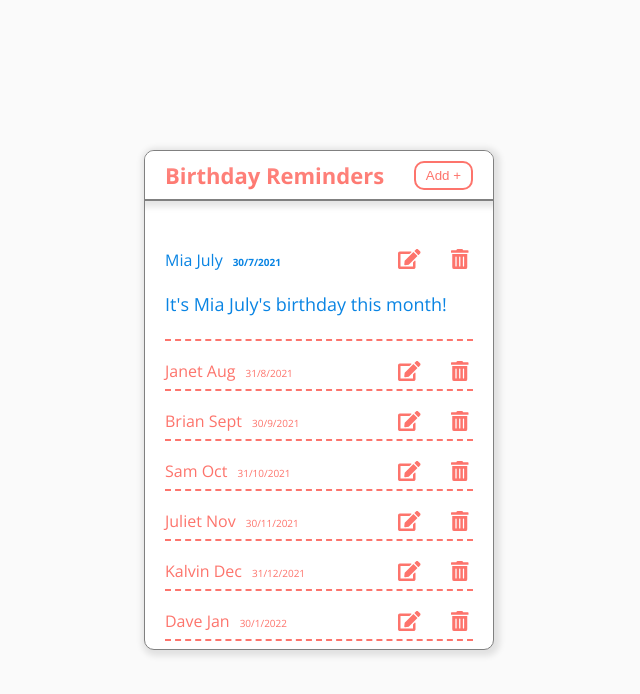
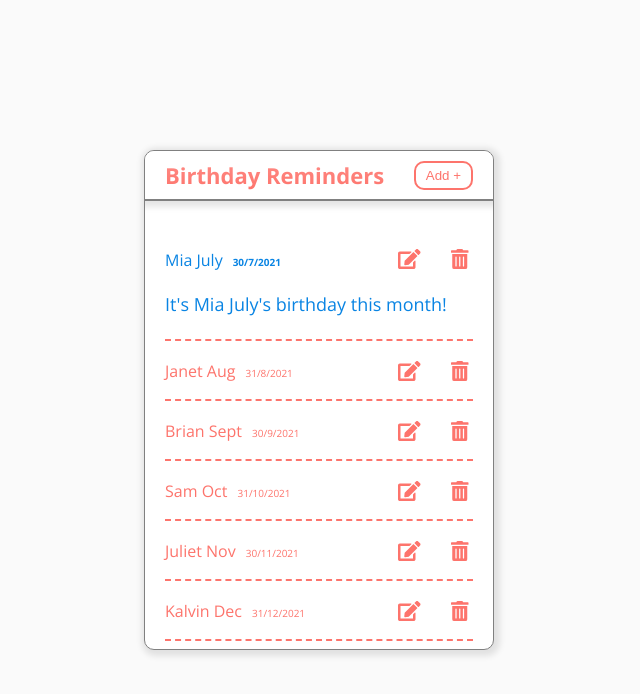
Before and after one commit to kalvinhart/birthday-reminder, a React (Create React App) app: page / in a window 1280 px wide. Shown: the top 694 px of the page, without its empty margins (321-961 px from the left). Built offline with nearby package versions, Linux system fonts and the light colour scheme.

Commit message:
Adjusted component height.

```diff
--- a/src/components/BirthdayItem/BirthdayItem.styles.js
+++ b/src/components/BirthdayItem/BirthdayItem.styles.js
@@ -3,7 +3,7 @@ import { StyledInput } from "../../styles/formStyles";
 
 const StyledItemWrapper = styled.div`
   width: 100%;
-  height: ${(props) => (props.editing ? "150px" : "50px")};
+  height: ${(props) => (props.editing ? "150px" : "60px")};
   padding: 15px 0;
   ${"" /* background-color: ${(props) => (props.today ? "grey" : "white")}; */}
   ${(props) => (props.today ? "color: #00cec9; font-weight: 600; height: 120px;" : "")}
```
